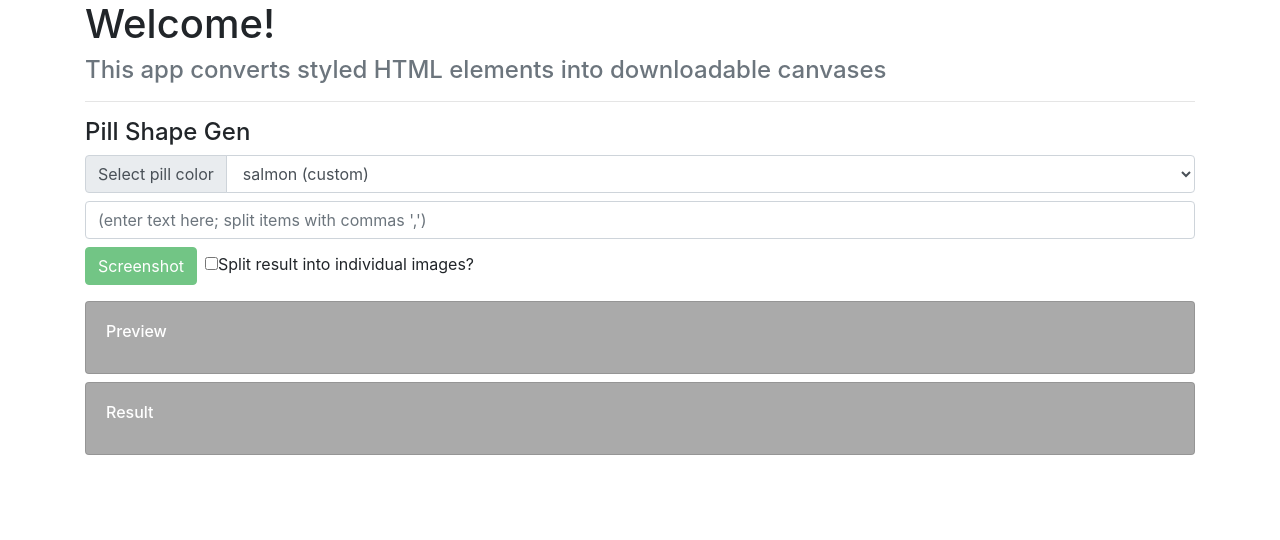
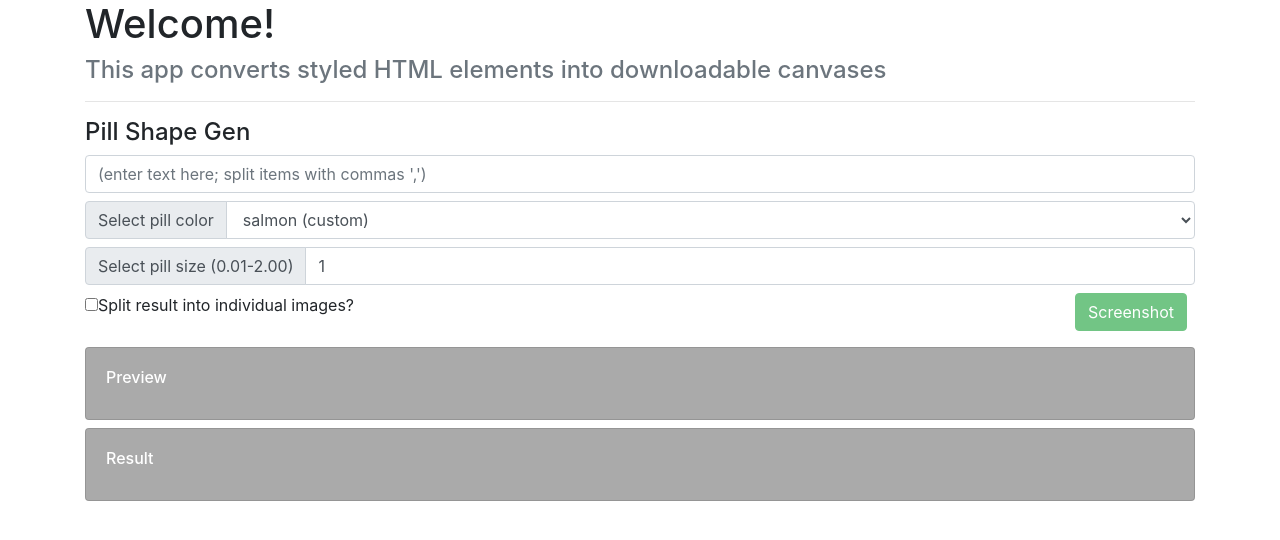
Before and after one commit to Drageaux/design-assets-gen, an Angular app: page / in a window 1280 px wide. Shown: the top 540 px of the page. Built offline with nearby package versions, Linux system fonts and the light colour scheme.

Commit message:
Added scaling size option

```diff
--- a/src/app/components/pill-shape-gen/pill-shape-gen.component.html
+++ b/src/app/components/pill-shape-gen/pill-shape-gen.component.html
@@ -1,10 +1,20 @@
-<div class="form-group">
+<form (ngSubmit)="false" class="form-group clearfix">
   <h4>Pill Shape Gen</h4>
+  <input type="text" class="form-control mb-2" name="pill-shape-text"
+         placeholder="(enter text here; split items with commas ',')"
+         [(ngModel)]="pillShapeText"
+         (keyup)="parsePillInput()"
+         autocomplete="on"
+         #pillShapeInput>
+
   <div class="input-group mb-2">
     <div class="input-group-prepend">
       <label class="input-group-text" for="pill-shape-color-select">Select pill color</label>
     </div>
-    <select [(ngModel)]="pillShapeColor" id="pill-shape-color-select" class="form-control">
+    <select id="pill-shape-color-select"
+            class="form-control"
+            name="pill-shape-color"
+            [(ngModel)]="pillShapeColor">
       <option [value]="'primary'">primary</option>
       <option [value]="'secondary'">secondary</option>
       <option [value]="'success'">success</option>
@@ -17,40 +27,53 @@
     </select>
   </div>
 
-  <input type="text" class="form-control mb-2"
-         placeholder="(enter text here; split items with commas ',')"
-         [(ngModel)]="pillShapeText"
-         (keyup)="parsePillInput()"
-         #pillShapeInput>
-
-  <button type="button" class="btn btn-success mr-2"
-          [disabled]="pillShapeInput.value === ''"
-          (click)="pillShapeInput.value !== '' ? screenshot('pill-shape-gen', pillShapeSplit): false">
-    Screenshot
-  </button>
+  <div class="input-group mb-2">
+    <div class="input-group-prepend">
+      <label class="input-group-text" for="pill-shape-size">Select pill size (0.01-2.00)</label>
+    </div>
+    <input type="number" id="pill-shape-size"
+           class="form-control"
+           step="0.01" min="0.01" max="3"
+           name="pill-shape-size"
+           [(ngModel)]="pillShapeSize">
+  </div>
 
   <input id="pill-shape-split"
          type="checkbox" aria-label="Checkbox for whether to split"
          [checked]="pillShapeSplit" (change)="pillShapeSplit = !pillShapeSplit">
   <label for="pill-shape-split">Split result into individual images?</label>
-</div>
 
+  <button type="submit" class="btn btn-success float-right mr-2"
+          [disabled]="pillShapeInput.value === ''"
+          (click)="pillShapeInput.value !== '' ? screenshot('pill-shape-gen', pillShapeSplit): false">
+    Screenshot
+  </button>
+  <br>
+</form>
+
+<!--Preview-->
 <div class="card mb-2" style="background:#aaa">
   <div class="card-body">
     <h6 class="card-title" style="color:white">Preview</h6>
-    <div id="pill-shape-gen-preview" class="gen-preview">
+    <!--need to keep style constant for .gen-preview and .gen-output-->
+    <div id="pill-shape-gen-preview" class="gen-preview"
+         [ngStyle]="{'zoom':pillShapeSize}">
         <span *ngFor="let ps of pillShapesArray; let i = index"
               class="mr-2 badge badge-pill badge-{{pillShapeColor}}"
-              [class.mr-2]="i < pillShapesArray.length-1">
+              [class.mr-2]="i < pillShapesArray.length-1"
+              style="font-weight:normal">
           {{ps}}
         </span>
     </div>
   </div>
 </div>
 
+<!--Result-->
 <div class="card" style="background:#aaa">
   <div class="card-body">
     <h6 class="card-title" style="color:white">Result</h6>
-    <div id="pill-shape-gen-output" class="gen-output"></div>
+    <!--need to keep style constant for .gen-preview and .gen-output-->
+    <div id="pill-shape-gen-output" class="gen-output"
+         [ngStyle]="{'zoom':pillShapeSize}"></div>
   </div>
 </div>
--- a/src/app/components/pill-shape-gen/pill-shape-gen.component.ts
+++ b/src/app/components/pill-shape-gen/pill-shape-gen.component.ts
@@ -13,6 +13,7 @@ export class PillShapeGenComponent implements OnInit {
   pillShapeText = '';
   pillShapesArray: string[] = [];
   pillShapeColor = 'salmon';
+  pillShapeSize = 1.00;
   pillShapeSplit = false;
 
   ngOnInit(): void {
@@ -23,23 +24,25 @@ export class PillShapeGenComponent implements OnInit {
   }
 
   screenshot(selectorQuery: string, splitEach: boolean = false) {
+    let $output = $('#' + selectorQuery + '-output');
+
     if (splitEach === true) {
       // splitting each element to its own canvas
-      $('#' + selectorQuery + '-output').empty();
+      $output.empty();
       let elArray = $('#' + selectorQuery + '-preview span');
       elArray.each(index => {
         screenshooter(elArray[index])
           .then((canvas) => {
             canvas.classList.add('mr-2');
-            $('#' + selectorQuery + '-output')[0].appendChild(canvas);
+            $output[0].appendChild(canvas);
           })
       });
     } else {
       // grouping up all elements into 1 canvas
       screenshooter($('#' + selectorQuery + '-preview')[0])
         .then((canvas) => {
-          $('#' + selectorQuery + '-output').empty();
-          $('#' + selectorQuery + '-output')[0].appendChild(canvas);
+          $output.empty();
+          $output[0].appendChild(canvas);
         });
     }
   }
```
